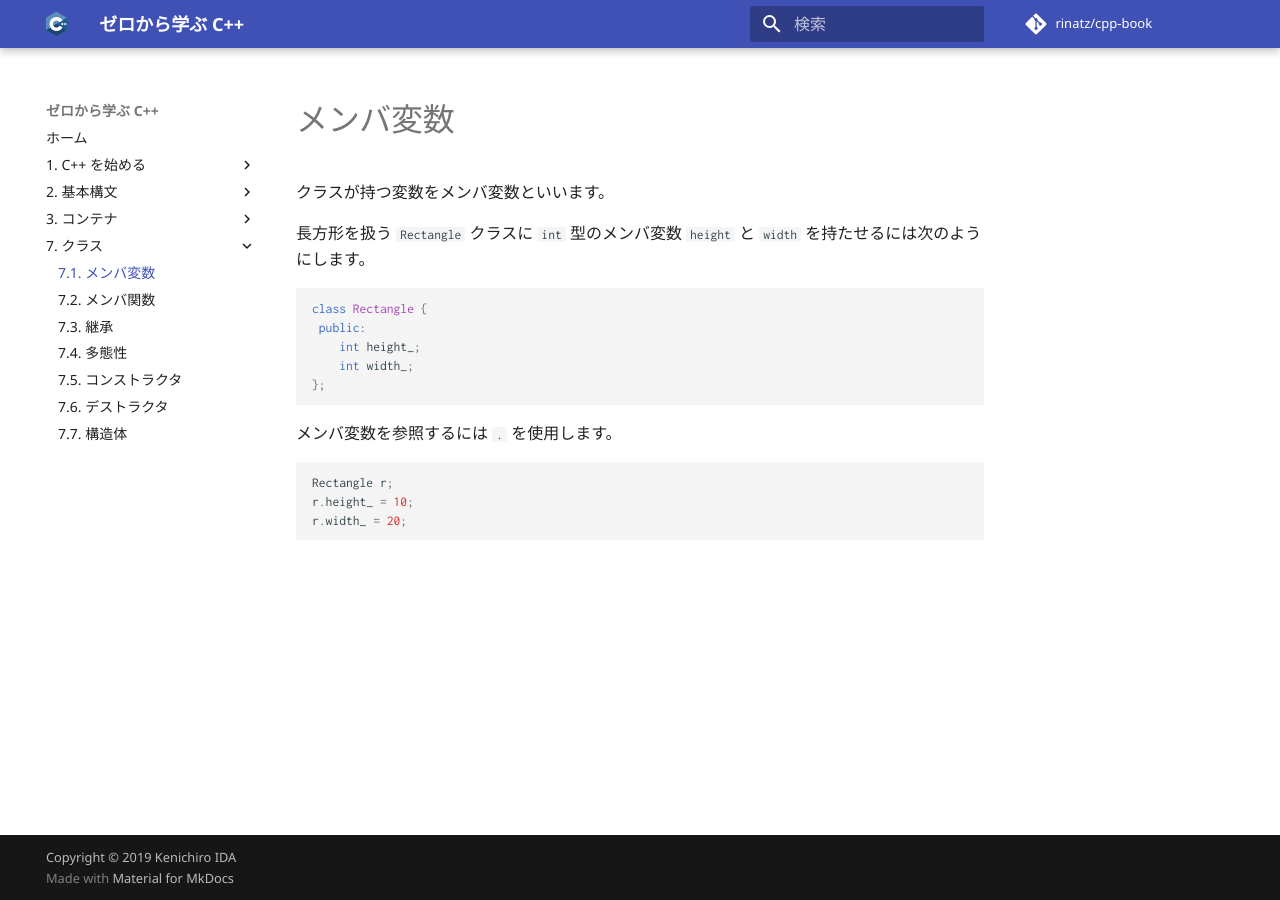
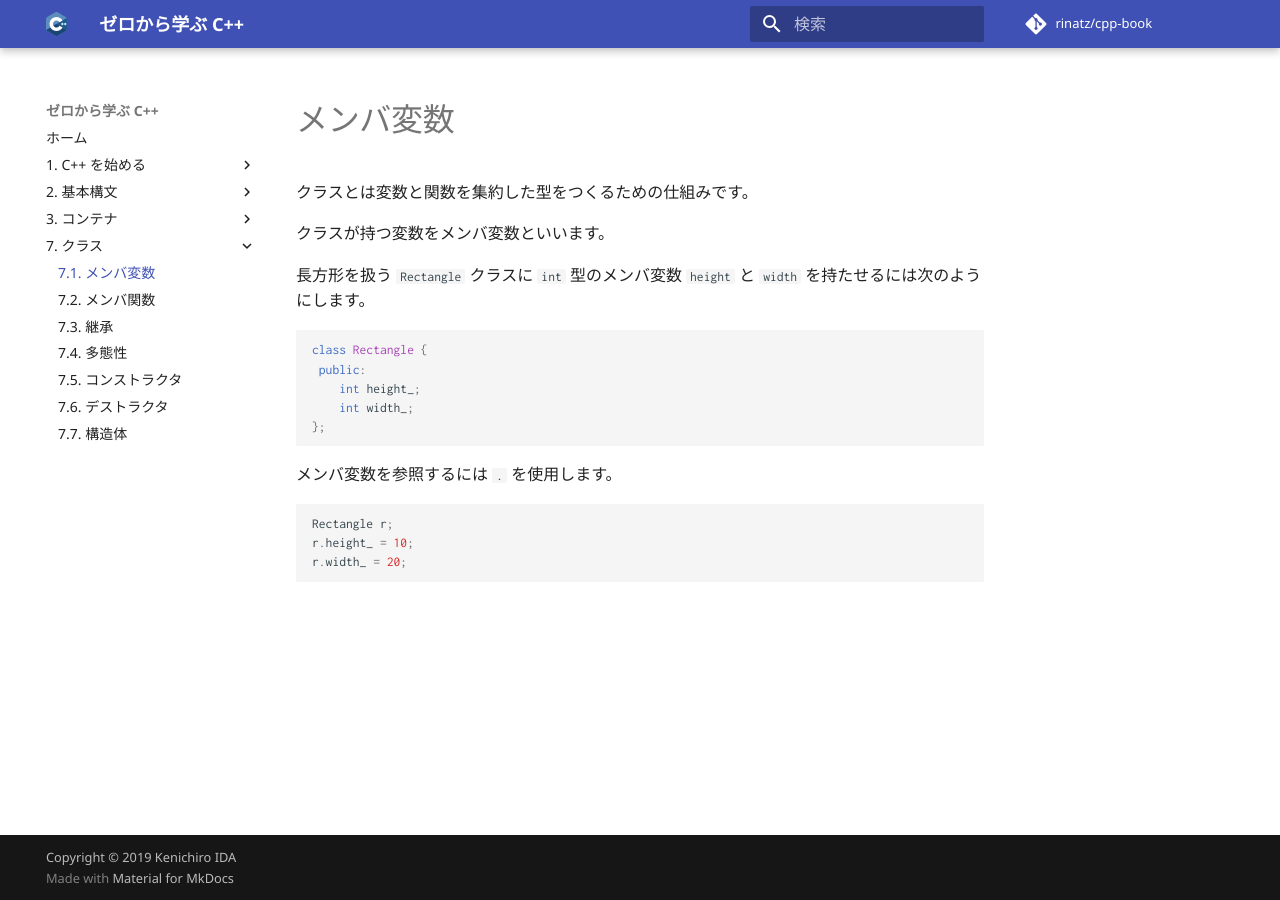
Before and after one commit to rinatz/cpp-book, an MkDocs documentation site: the page built from docs/ch07-01-member-varialbes.md, in a window 1280 px wide. Built offline with MkDocs 1.6.1 and Material for MkDocs 9.7.7, drawn with Linux system fonts in a browser that asks for light colours; comment, search, counter and statistics services are not loaded.

Commit message:
Explain what class is

```diff
--- a/docs/ch07-01-member-varialbes.md
+++ b/docs/ch07-01-member-varialbes.md
@@ -1,4 +1,6 @@
 # メンバ変数
+
+クラスとは変数と関数を集約した型をつくるための仕組みです。
 
 クラスが持つ変数をメンバ変数といいます。
 
```
